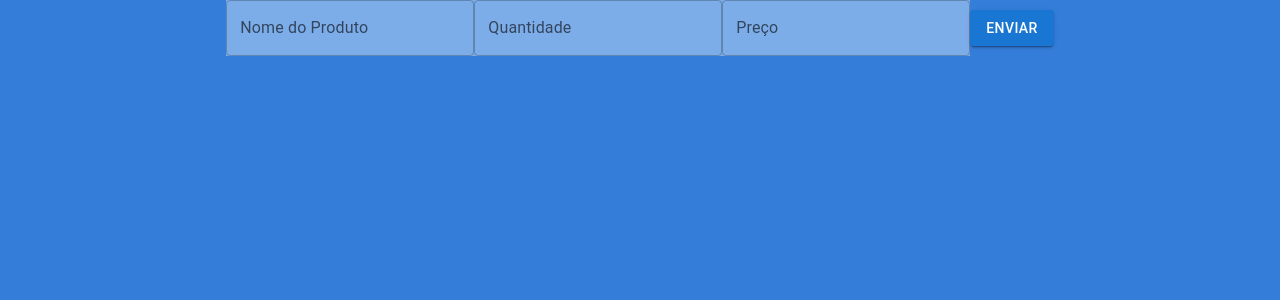
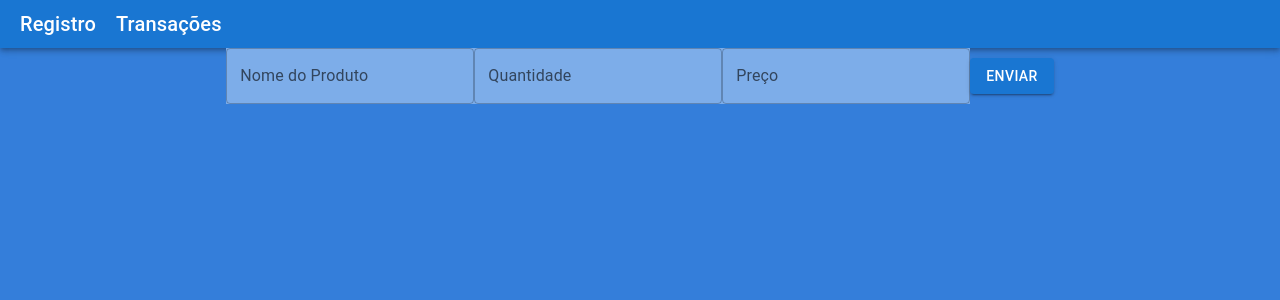
Before and after one commit to Kenzie-Academy-Brasil-Developers/react-entrega-s3-nivelamento-gestao-de-transacoes-Nafly09, a React (Create React App) app: page / in a window 1280 px wide. Shown: the top 300 px of the page. Built offline with nearby package versions, Linux system fonts and the light colour scheme.

Commit message:
feat:navigation bar added

```diff
--- /dev/null
+++ b/src/components/NavBar/index.js
@@ -0,0 +1,38 @@
+import { Typography, Toolbar, AppBar, IconButton } from "@material-ui/core";
+
+function NavBar({ changePage }) {
+  return (
+    <AppBar position="static">
+      <Toolbar variant="dense">
+        <IconButton
+          edge="start"
+          color="inherit"
+          aria-label="home"
+          sx={{ mr: 2 }}
+          onClick={() => {
+            changePage("/");
+          }}
+        >
+          <Typography variant="h6" color="inherit" component="div">
+            Registro
+          </Typography>
+        </IconButton>
+        <IconButton
+          edge="start"
+          color="inherit"
+          aria-label="transactions"
+          sx={{ mr: 2 }}
+          onClick={() => {
+            changePage("/transactions");
+          }}
+        >
+          <Typography variant="h6" color="inherit" component="div">
+            Transações
+          </Typography>
+        </IconButton>
+      </Toolbar>
+    </AppBar>
+  );
+}
+
+export default NavBar;
--- a/src/pages/Formulário/index.js
+++ b/src/pages/Formulário/index.js
@@ -1,7 +1,8 @@
 import { Container, StyledTextField } from "./styles";
+import NavBar from "../../components/NavBar";
 import * as yup from "yup";
 import { Button } from "@material-ui/core";
-import { Redirect } from "react-router";
+import { Redirect, useHistory } from "react-router";
 import { useForm } from "react-hook-form";
 import { yupResolver } from "@hookform/resolvers/yup";
 import { useState } from "react";
@@ -25,6 +26,8 @@ function Form({ transactions, setTransactions }) {
       .required("Campo Obrigatório"),
   });
 
+  const history = useHistory();
+
   const {
     register,
     handleSubmit,
@@ -44,8 +47,13 @@ function Form({ transactions, setTransactions }) {
   if (redirect) {
     return <Redirect to="/transactions" />;
   }
+  const changePage = (url) => {
+    return history.push(url);
+  };
 
   return (
+    <>
+      <NavBar changePage={changePage} />
       <Container onSubmit={handleSubmit(onSubmitFunction)}>
         <StyledTextField
           variant="outlined"
@@ -74,6 +82,7 @@ function Form({ transactions, setTransactions }) {
           Enviar
         </Button>
       </Container>
+    </>
   );
 }
 
--- a/src/pages/Transações/index.js
+++ b/src/pages/Transações/index.js
@@ -1,8 +1,16 @@
+import { useHistory } from "react-router-dom";
+import NavBar from "../../components/NavBar";
+
 function AllTransactions({ transactions }) {
   const ins = transactions.filter((transaction) => transaction.quantity > 0);
   const outs = transactions.filter((transaction) => transaction.quantity < 0);
+  const history = useHistory();
+  const changePage = (url) => {
+    return history.push(url);
+  };
   return (
     <>
+      <NavBar changePage={changePage} />
       <h1>Entradas</h1>
       <ul>
         {ins.map((products, index) => {
```
Lines whose indentation alone changed are shown as unchanged.
